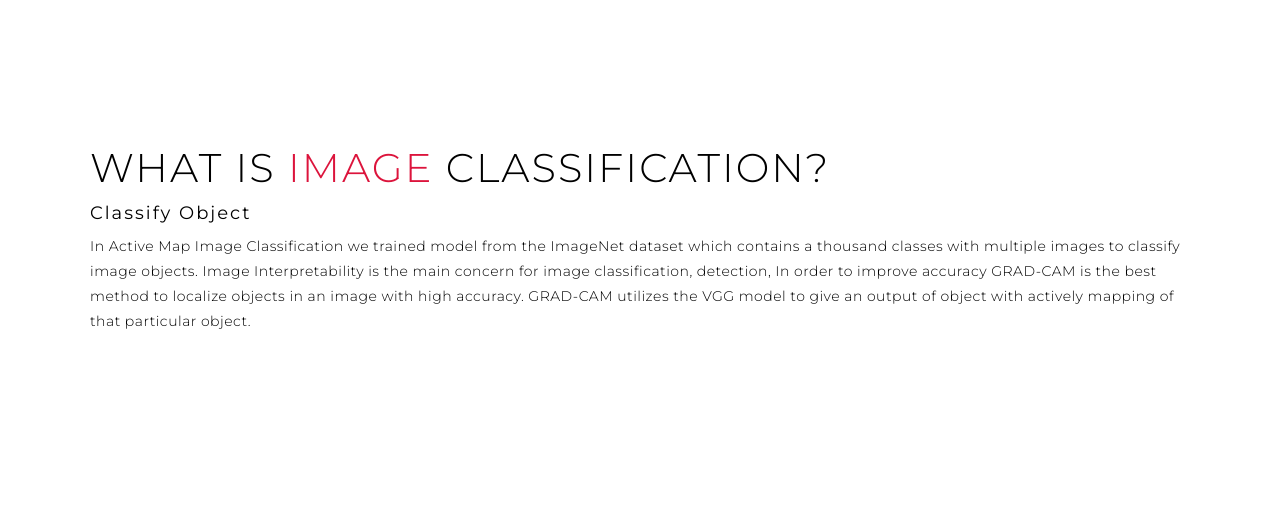
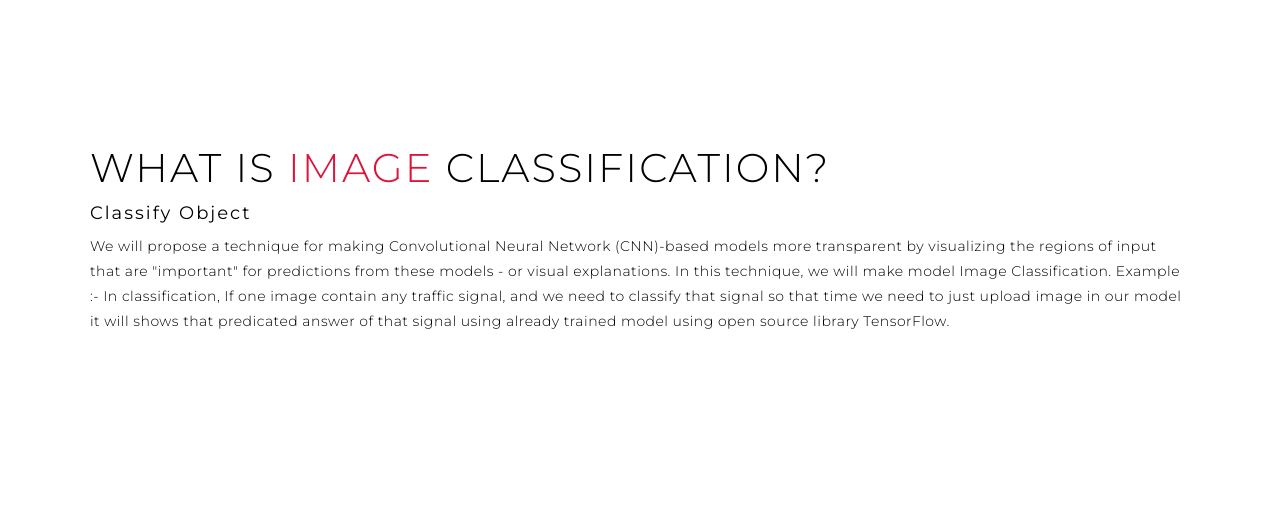
Before and after one commit to nayansorarhiya/Traffic_Sign, a Flask app: page / in a window 1280 px wide. Shown: the part 1035-1563 px from the top of the page. Run offline with Flask 2, Linux system fonts and the light colour scheme.

Commit message:
Update base.html

```diff
--- a/templates/base.html
+++ b/templates/base.html
@@ -63,7 +63,8 @@
       <div class="col-right">
         <h1 class="section-title">What is <span>Image</span> Classification?</h1>
         <h2>Classify Object</h2>
-        <p>In Active Map Image Classification we trained model from the ImageNet dataset which contains a thousand classes with multiple images to classify image objects. Image Interpretability is the main concern for image classification, detection, In order to improve accuracy GRAD-CAM is the best method to localize objects in an image with high accuracy. GRAD-CAM utilizes the VGG model to give an output of object with actively mapping of that particular object.</p>
+        <p>We will propose a technique for making Convolutional Neural Network (CNN)-based models more transparent by visualizing the regions of input that are "important" for predictions from these models - or visual explanations. In this technique, we will make  model Image Classification.
+Example :- In classification, If one image contain any traffic signal, and we need to classify that signal so that time we need to just upload image in our model it will shows that predicated answer of that signal using already trained model using open source library TensorFlow.</p>
       </div>
     </div>
   </section>
```
